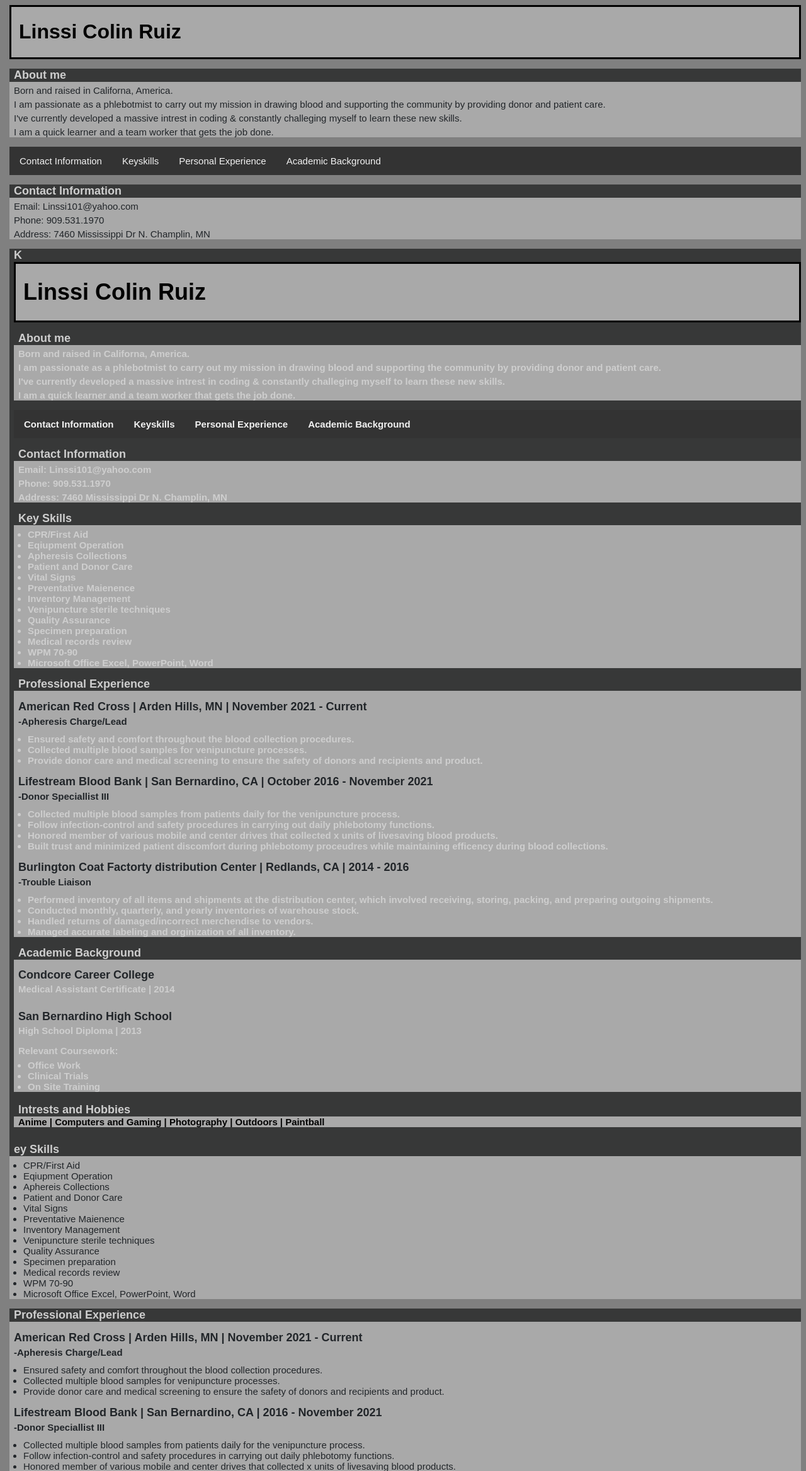
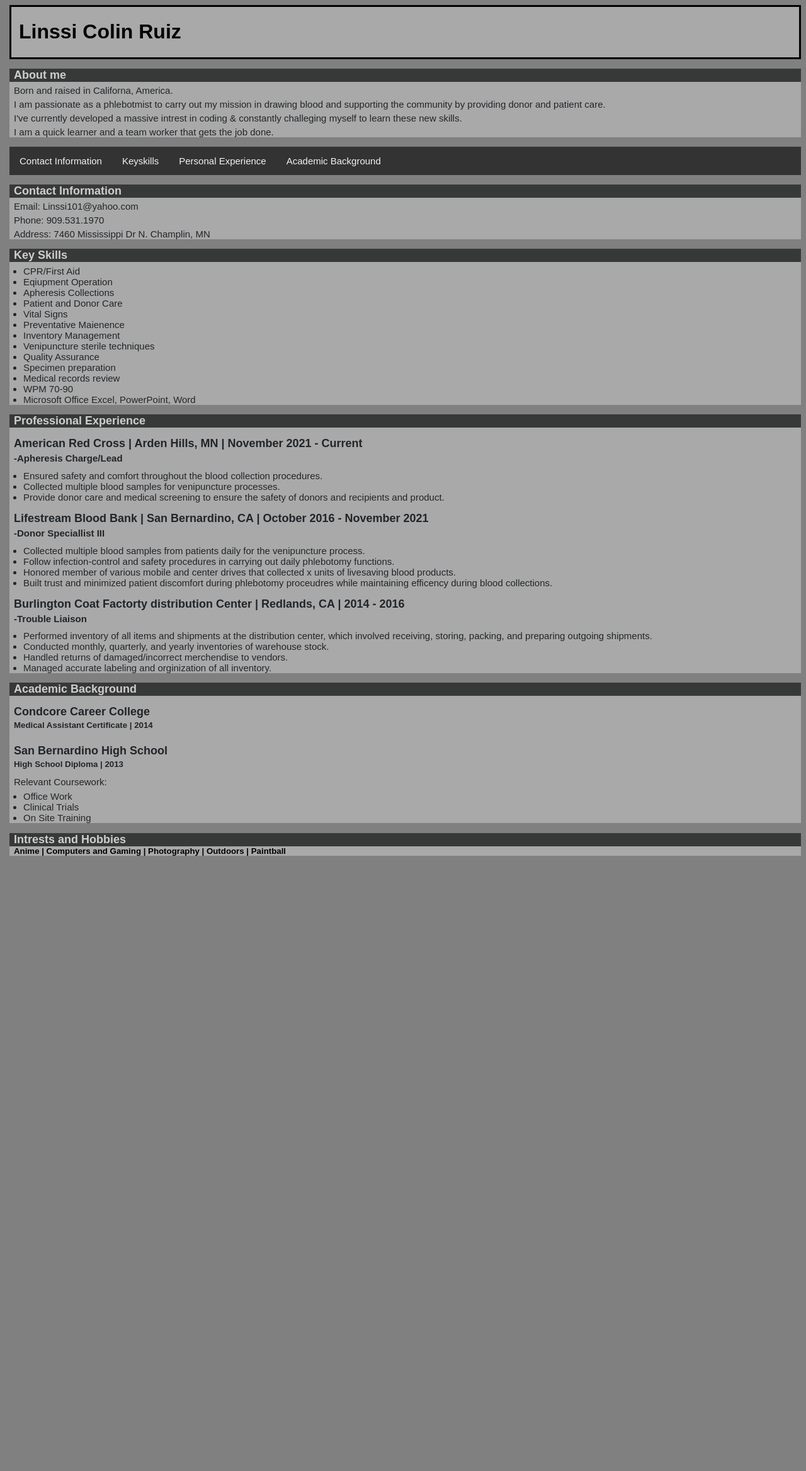
Before and after one commit to equinox-6/lindskey6.github.io, a plain HTML site: page index.html in a window 1280 px wide. Shown: the top 2336 px of the page at 63% size. After the commit the page ends 1381 px from the top, so only its background shows below. Drawn offline with Linux system fonts and the light colour scheme.

Commit message:
Update index.html

```diff
--- a/index.html
+++ b/index.html
@@ -1,48 +1,4 @@
 <!DOCTYPE html>
-<html>
-  <head>
-    <meta charset= utf-8>
-    <meta name="viewport" content="width=device-width">
-    <title>Linssi Colin Ruiz Resume</title>
-    <link href="./main.css" rel="stylesheet" />
-  </head>
-<body>
-  <div>
-
-  <div class="name">
-      <h1>Linssi Colin Ruiz</h1>
-  </div>
-
-  <div class="me">
-    <h2>About me</h2>
-     <p>Born and raised in Californa, America.</p>
-     <p>I am passionate as a phlebotmist to carry out my mission in drawing blood and
-      supporting the community by providing donor and patient care.</p>
-     <p>I've currently developed a massive intrest in coding & constantly challeging
-      myself to learn these new skills.<p>
-     <p>I am a quick learner and a team worker that gets the job done.</p>
-  </div>
-
-    <!--Start of Nav experiment -->
-
-    <div class="topnav">
-      <a href="#contact_info">Contact Information</a>
-      <a href="#keyskills">Keyskills</a>
-      <a href="#personal_experience">Personal Experience</a>
-      <a href="#academic_background">Academic Background</a>
-    </div>
-
-   <!--End of Nav experiment -->
-
-  <div class="contact_info">
-    <h2>Contact Information</h2>
-      <p>Email: Linssi101@yahoo.com</p>
-      <p>Phone: 909.531.1970</p>
-      <p>Address: 7460 Mississippi Dr N. Champlin, MN</p>
-</div>
-
-  <div class="keyskills">
-    <h2>K<!DOCTYPE html>
 <html>
   <head>
     <meta charset= utf-8>
@@ -159,73 +115,4 @@
   </div>
 
 </body>
-</html>ey Skills</h2>
-      <ul class="list">
-       <li>CPR/First Aid</li>
-       <li>Eqiupment Operation</li>
-       <li>Aphereis Collections</li>
-       <li>Patient and Donor Care</li>
-       <li>Vital Signs</li>
-       <li>Preventative Maienence</li>
-       <li>Inventory Management</li>
-       <li>Venipuncture sterile techniques</li>
-       <li>Quality Assurance</li>
-       <li>Specimen preparation</li>
-       <li>Medical records review</li>
-       <li>WPM 70-90</li>
-       <li>Microsoft Office Excel, PowerPoint, Word</li>
-      </ul>
-  </div>
-
-  <div class="personal_experience">
-    <h2>Professional Experience</h2>
-    <h3>American Red Cross | Arden Hills, MN | November 2021 - Current</h3>
-    <h4>-Apheresis Charge/Lead</h4>
-      <ul class="list">
-        <li>Ensured safety and comfort throughout the blood collection procedures.</li>
-        <li>Collected multiple blood samples for venipuncture processes.</li>
-        <li>Provide donor care and medical screening to ensure the safety of donors and recipients and product.</li>
-      </ul>
-
-    <h3>Lifestream Blood Bank | San Bernardino, CA | 2016 - November 2021</h3>
-    <h4>-Donor Speciallist III</h4>
-      <ul class="list">
-        <li>Collected multiple blood samples from patients daily for the venipuncture process. </li>
-        <li>Follow infection-control and safety procedures in carrying out daily phlebotomy functions.</li>
-        <li>Honored member of various mobile and center drives that collected x units of livesaving blood products.</li>
-        <li>Built trust and minimized patient discomfort during phlebotomy proceudres while maintaining efficency during blood collections.</li>
-      </ul>
-
-    <h3>Burlington Coat Factorty | Redlands, CA | 2014 - 2016</h3>
-    <h4>-Trouble Liaison</h4>
-      <ul class="list">
-         <li>Performed inventory of all items and shipments at the distribution center, which involved receiving, storing, packing, and preparing outgoing shipments.</li>
-         <li>Conducted monthly, quarterly, and yearly inventories of warehouse stock.</li>
-         <li>Handled returns of damaged/incorrect merchendise to vendors.</li>
-         <li>Managed accurate labeling and orginization of all inventory.</li>
-      </ul>
-  </div>
-
-  <div class="academic_background">
-    <h2>Academic Background</h2>
-    <h3>Condcore Career College</h3>
-    <h5>Medical Assistant Certificate | 2014</h5>
-
-    <h3>San Bernardino High School</h3>
-    <h5>High School Diploma | 2013</h5>
-        <p>Relevant Coursework:</p>
-          <ul class="list">
-             <li>Office Work</li>
-             <li>Clinical Trials</li>
-             <li>On Site Training</li>
-          </ul>
-       <ul>
-  </div >
-
-  <div class="footer">
-   <h2>Intrests and Hobbies</h2>
-     <h5>Anime | Computers and Gaming | Photography | Outdoors | Paintball</h5>
-  </div>
-
-</body>
 </html>
```
